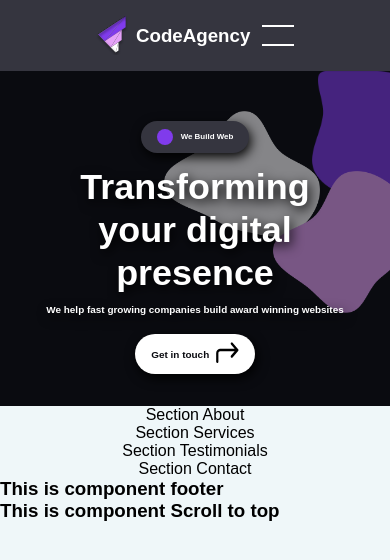
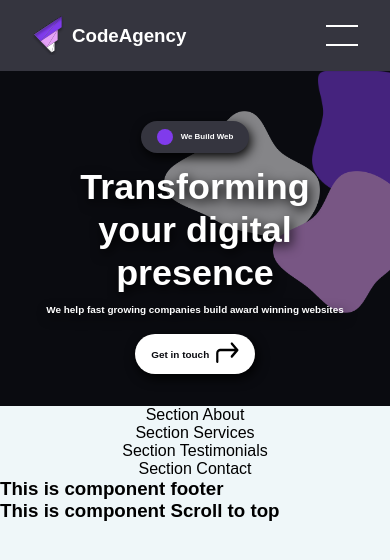
Before and after one commit to Nurmuhammadthariq/web-agency-styled-component, a React (Create React App) app: page / in a window 390 px wide. Shown: the top 560 px of the page. Built offline with nearby package versions, Linux system fonts and the light colour scheme.

Commit message:
Fixing navbar when mobile form

```diff
--- a/src/components/Header/index.js
+++ b/src/components/Header/index.js
@@ -11,6 +11,13 @@ const Headers = styled.header`
   color: var(--white);
   position: relative;
   z-index: 500;
+  @media only Screen and (max-width: 56em) {
+    padding: 1rem 2rem;
+  }
+
+  @media only Screen and (max-width: 539px) {
+    padding: 1rem 2rem;
+  }
 `;
 
 const Logo = styled.a`
```
